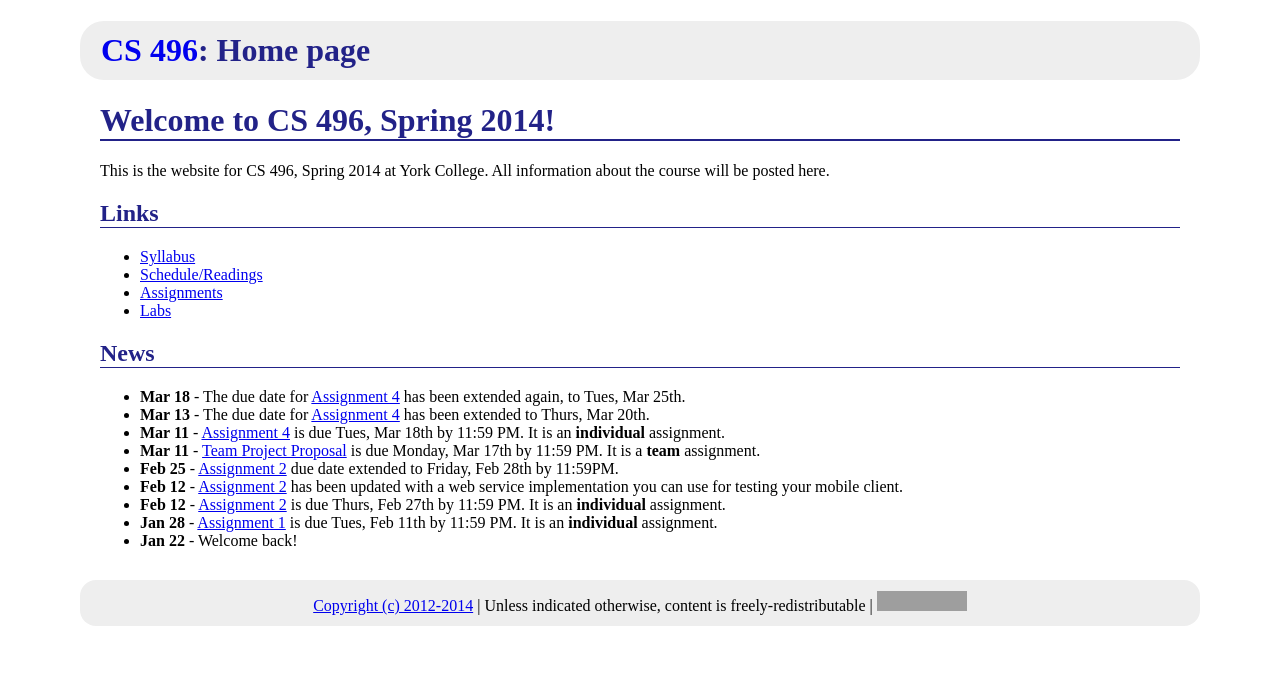
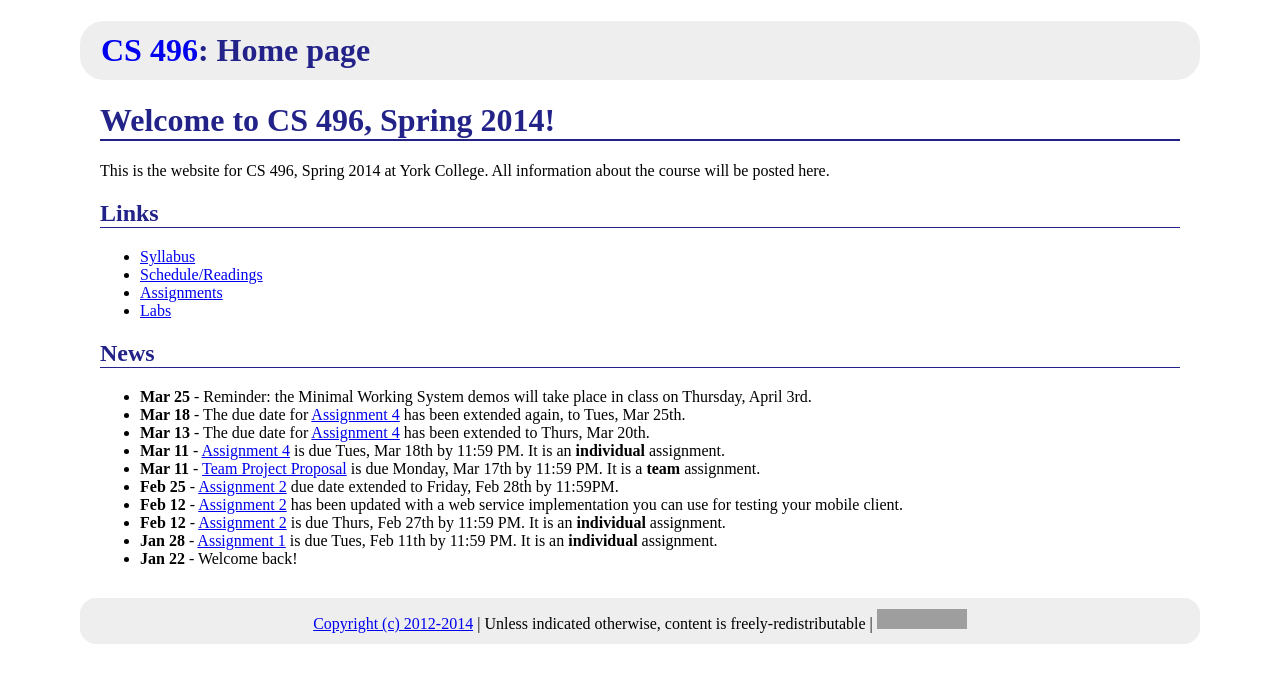
Before and after one commit to ycpcs/cs496-spring2014, a Jekyll site: the page built from index.md, in a window 1280 px wide. Shown: the top 683 px of the page. Built offline with Jekyll 4.4.1, drawn with Linux system fonts in a browser that asks for light colours; Markdown is read by kramdown in place of the engine named in the settings; grey boxes are pictures that could not be loaded.

Commit message:
reminder about minimal working system demos

```diff
--- a/index.md
+++ b/index.md
@@ -17,6 +17,7 @@ All information about the course will be posted here.
 
 ## News
 
+* **Mar 25** - Reminder: the Minimal Working System demos will take place in class on Thursday, April 3rd.
 * **Mar 18** - The due date for [Assignment 4](assign/assign04.html) has been extended again, to Tues, Mar 25th.
 * **Mar 13** - The due date for [Assignment 4](assign/assign04.html) has been extended to Thurs, Mar 20th.
 * **Mar 11** - [Assignment 4](assign/assign04.html) is due Tues, Mar 18th by 11:59 PM.  It is an **individual** assignment.
```
